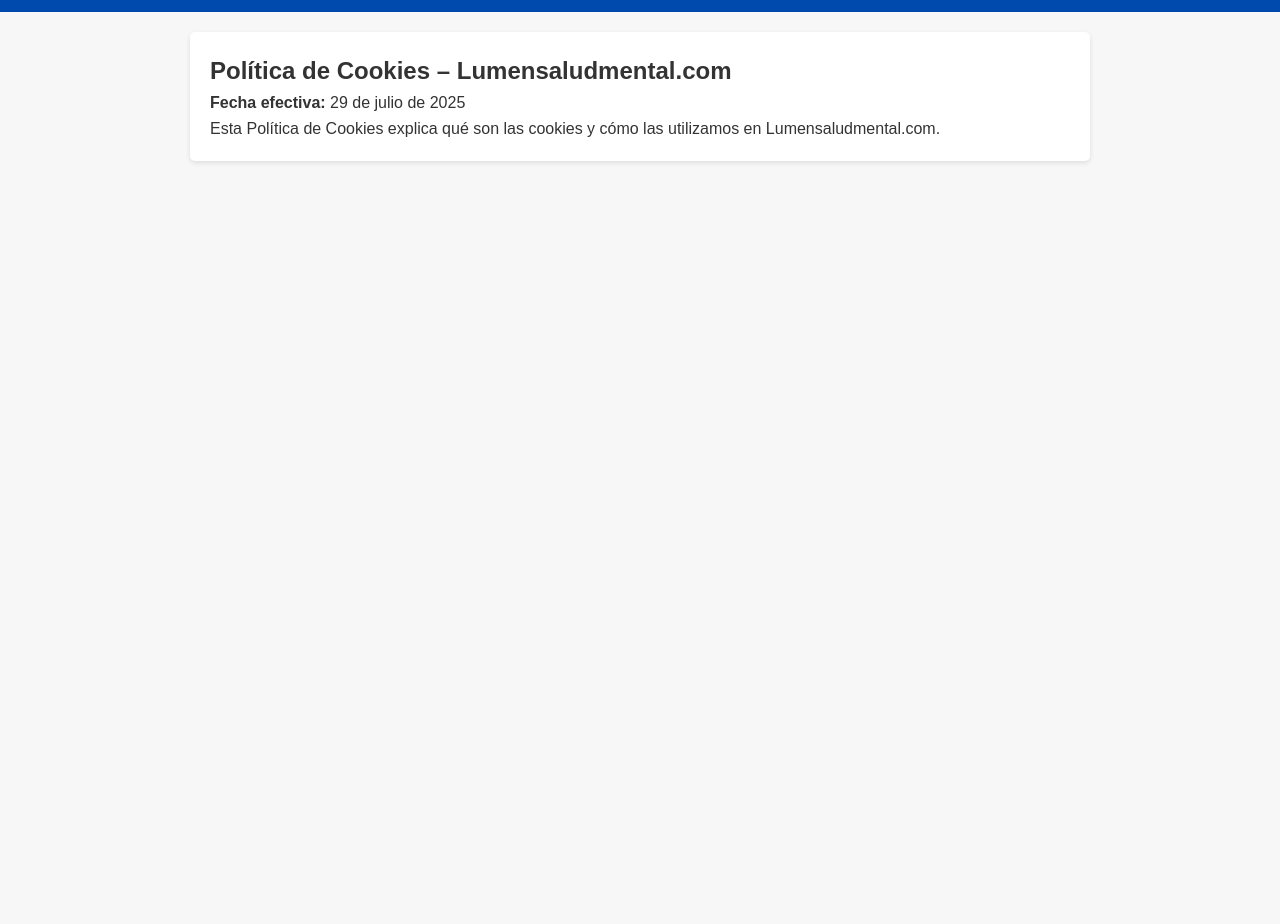
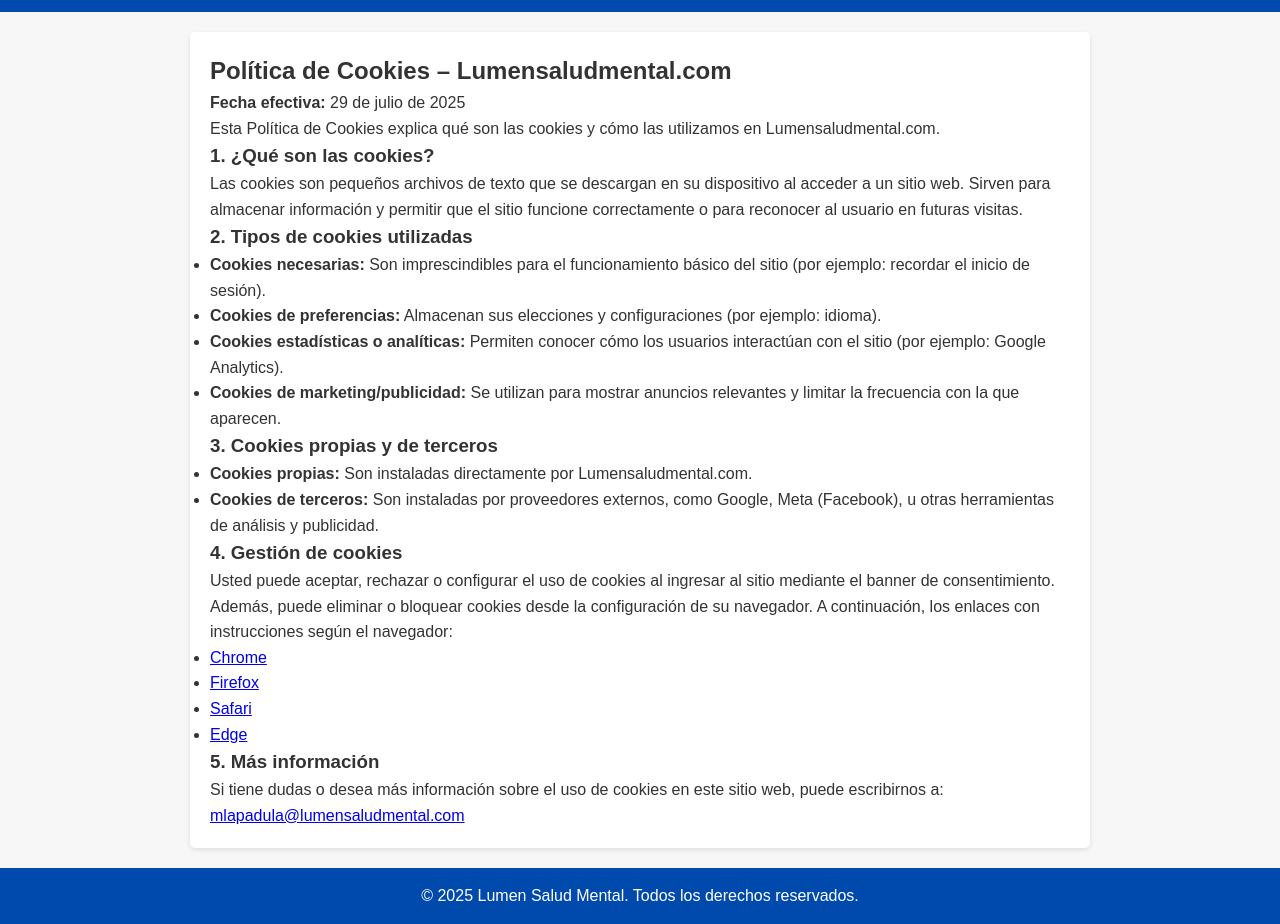
Before and after one commit to lumensm/lumensaludmental-web, a plain HTML site: page politica-cookies.html in a window 1280 px wide. Shown: the part 155-1079 px from the top of the page. Before the commit the page ends 800 px from the top, so only its background shows below. Drawn offline with Linux system fonts and the light colour scheme.

Commit message:
Update politica-cookies.html
Corrección texto incompleto

```diff
--- a/politica-cookies.html
+++ b/politica-cookies.html
@@ -23,4 +23,41 @@
 
 <p>Esta Política de Cookies explica qué son las cookies y cómo las utilizamos en Lumensaludmental.com.</p>
 
-<h
+<h3>1. ¿Qué son las cookies?</h3>
+<p>Las cookies son pequeños archivos de texto que se descargan en su dispositivo al acceder a un sitio web. Sirven para almacenar información y permitir que el sitio funcione correctamente o para reconocer al usuario en futuras visitas.</p>
+
+<h3>2. Tipos de cookies utilizadas</h3>
+<ul>
+<li><strong>Cookies necesarias:</strong> Son imprescindibles para el funcionamiento básico del sitio (por ejemplo: recordar el inicio de sesión).</li>
+<li><strong>Cookies de preferencias:</strong> Almacenan sus elecciones y configuraciones (por ejemplo: idioma).</li>
+<li><strong>Cookies estadísticas o analíticas:</strong> Permiten conocer cómo los usuarios interactúan con el sitio (por ejemplo: Google Analytics).</li>
+<li><strong>Cookies de marketing/publicidad:</strong> Se utilizan para mostrar anuncios relevantes y limitar la frecuencia con la que aparecen.</li>
+</ul>
+
+<h3>3. Cookies propias y de terceros</h3>
+<ul>
+<li><strong>Cookies propias:</strong> Son instaladas directamente por Lumensaludmental.com.</li>
+<li><strong>Cookies de terceros:</strong> Son instaladas por proveedores externos, como Google, Meta (Facebook), u otras herramientas de análisis y publicidad.</li>
+</ul>
+
+<h3>4. Gestión de cookies</h3>
+<p>Usted puede aceptar, rechazar o configurar el uso de cookies al ingresar al sitio mediante el banner de consentimiento.</p>
+<p>Además, puede eliminar o bloquear cookies desde la configuración de su navegador. A continuación, los enlaces con instrucciones según el navegador:</p>
+<ul>
+<li><a href="https://support.google.com/chrome/answer/95647" target="_blank">Chrome</a></li>
+<li><a href="https://support.mozilla.org/es/kb/Borrar%20cookies" target="_blank">Firefox</a></li>
+<li><a href="https://support.apple.com/es-es/guide/safari/sfri11471/mac" target="_blank">Safari</a></li>
+<li><a href="https://support.microsoft.com/es-es/microsoft-edge/eliminar-cookies-en-microsoft-edge-63947406-40ac-c3b8-57b9-2a946a29ae09" target="_blank">Edge</a></li>
+</ul>
+
+<h3>5. Más información</h3>
+<p>Si tiene dudas o desea más información sobre el uso de cookies en este sitio web, puede escribirnos a:<br/>
+<a href="mailto:mlapadula@lumensaludmental.com">mlapadula@lumensaludmental.com</a></p>
+</main>
+
+<footer>
+  <p>© 2025 Lumen Salud Mental. Todos los derechos reservados.</p>
+</footer>
+<script src="cookie-consent.js"></script>
+</body>
+</html>
```
